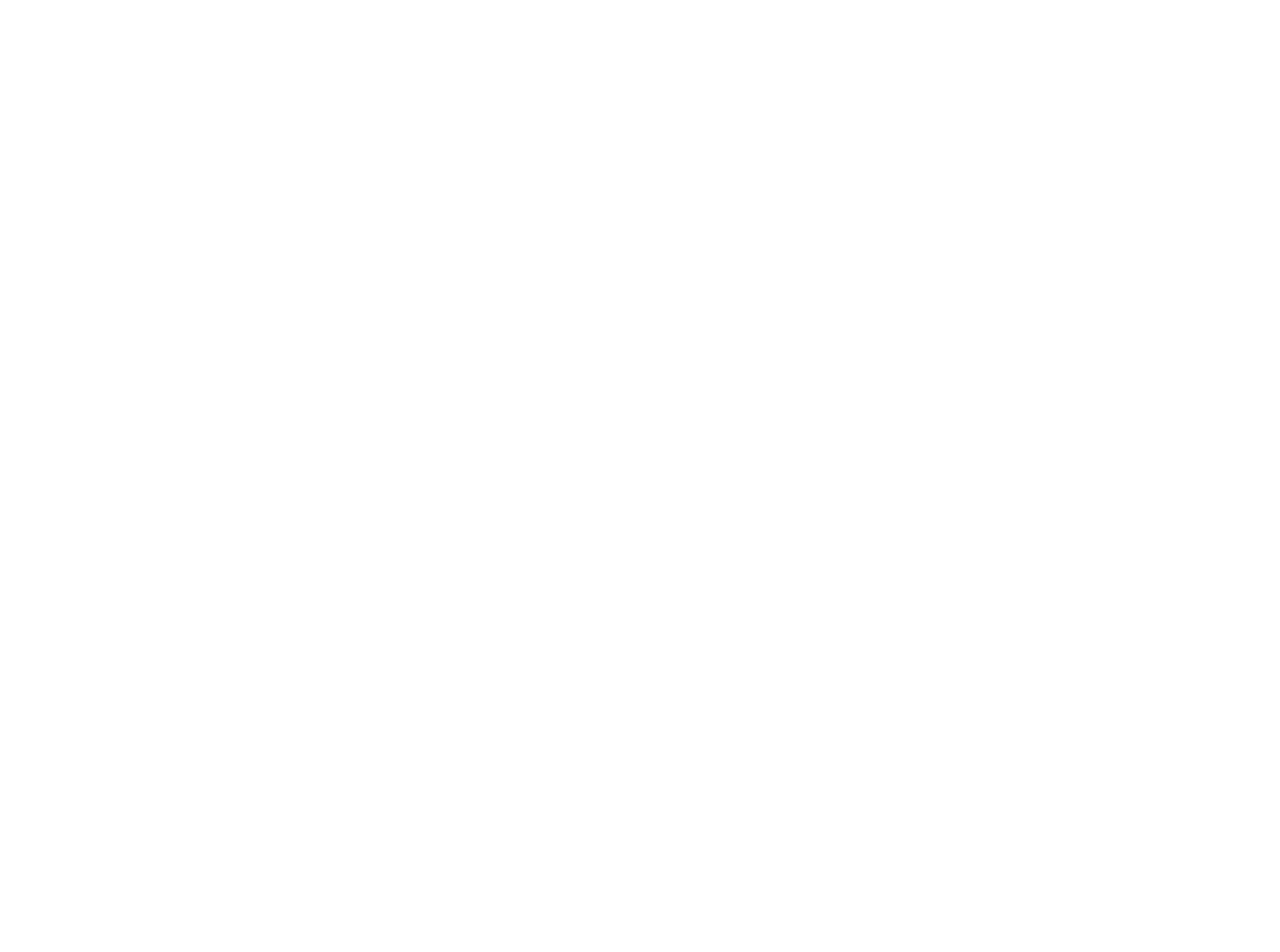
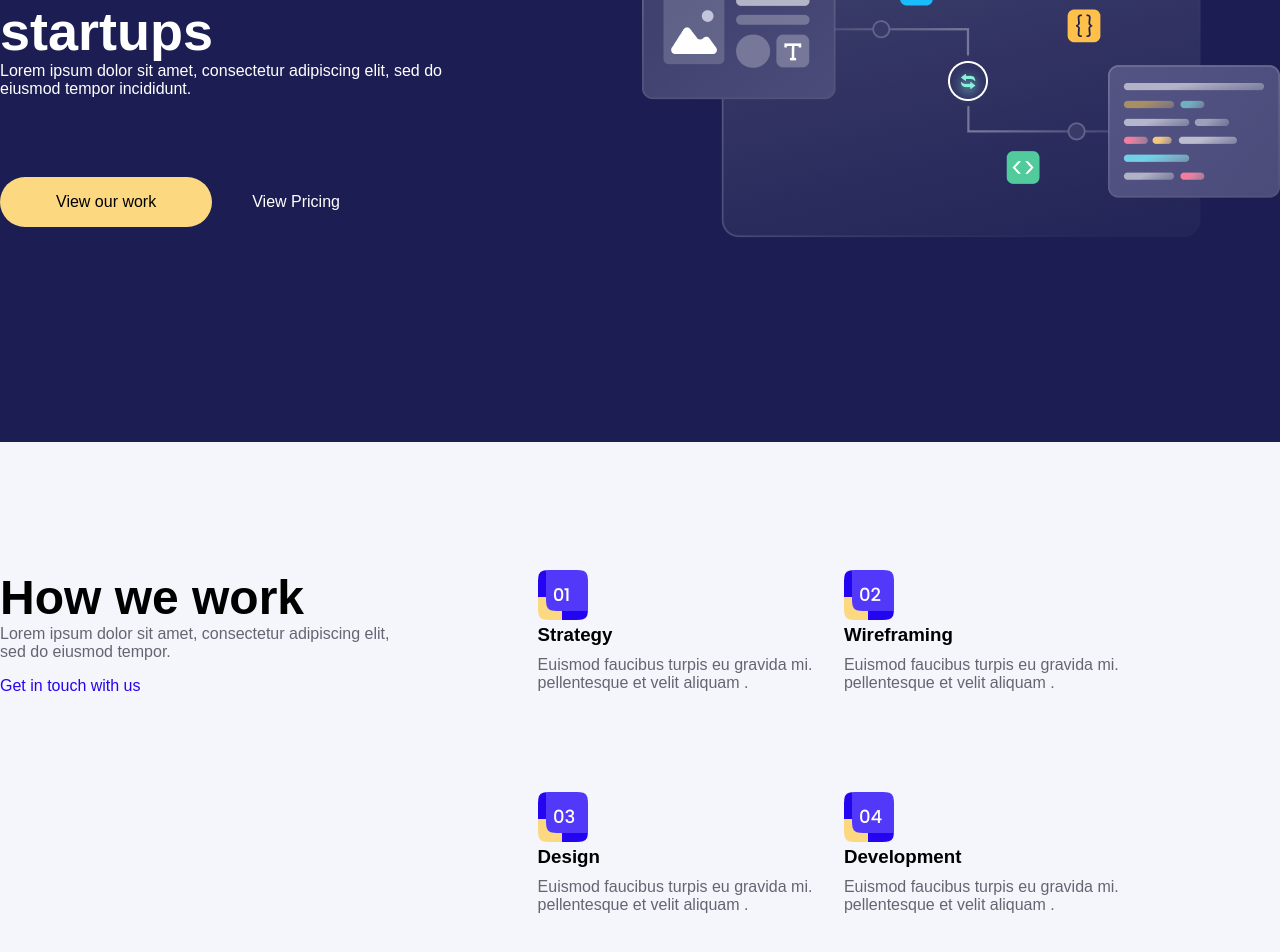
Before and after one commit to hasib9-99/finsweet_react, a React (Create React App) app: page / in a window 1280 px wide. Shown: the part 324-1276 px from the top of the page. Before the commit the page ends 800 px from the top, so only its background shows below. Built offline with nearby package versions, Linux system fonts and the light colour scheme.

Commit message:
banner and work part

```diff
--- a/src/App.js
+++ b/src/App.js
@@ -1,10 +1,14 @@
 import './App.css';
 import Navbar from './componats/navbar/Navbar.js';
+import Banner from './componats/banner/Banner.js';
+import Work from './componats/work/Work.js';
 
 function App() {
   return (
     <>
     <Navbar/>
+    <Banner/>
+    <Work/>
     </>
   );
 }
--- /dev/null
+++ b/src/componats/banner/Banner.js
@@ -0,0 +1,28 @@
+import React from 'react'
+import './banner.css'
+function Banner() {
+  return (
+    <section className="banner">
+        <div className="container banner_main">
+            <div className="banner_texr">
+                <h2>Building stellar</h2>
+                <h2>websites for early</h2>
+                <h2>startups</h2>
+                <p>Lorem ipsum dolor sit amet, consectetur adipiscing elit, sed do</p>
+                <p>eiusmod tempor incididunt.</p>
+                <div className="banner_btn">
+                    <ul>
+                        <li><a className="btn" href="#">View our work</a></li>
+                        <li><a href="#">View Pricing <i className="fa-solid fa-arrow-right"></i></a></li>
+                    </ul>
+                </div>
+            </div>
+            <div className="banner_img">
+                <img src="images/bennar.png" alt="bannar"/>
+            </div>
+        </div>
+    </section>
+  )
+}
+
+export default Banner
--- /dev/null
+++ b/src/componats/banner/banner.css
@@ -0,0 +1,33 @@
+.banner{
+    background-color: #1C1E53;
+    padding: 200px 0;
+}
+.banner_main{
+    display: flex;
+    justify-content: space-between;
+    padding: 218 160 128 160;
+}
+.banner_texr{
+    width: 582px;
+    color: white;
+}
+.banner_texr h2{
+    font-size: 54px;
+    font-weight: 600;
+}
+
+.banner_btn ul {
+    margin-top: 79px;
+    display: flex;
+    align-items: center;
+}
+.banner_btn ul li a{
+    color: white;
+}
+.banner_btn ul li .btn{
+    padding: 16px 56px;
+    color: black;
+    margin-right: 40px;
+    background-color: #FCD980;
+    border-radius: 41px;
+}
--- a/src/componats/navbar/Navbar.js
+++ b/src/componats/navbar/Navbar.js
@@ -3,12 +3,12 @@
 function Navbar() {
   return (
     <nav>
-    <div class="container">
-        <div class="main">
-            <div class="logo">
+    <div className="container">
+        <div className="main">
+            <div className="logo">
                 <a href="#"><img src="images/logo.png" alt="logo"/></a>
             </div>
-            <div class="menu">
+            <div className="menu">
                 <ul>
                     <li><a href="index.html">Home</a></li>
                     <li><a href="about_us.html">About us</a></li>
@@ -16,7 +16,7 @@
                     <li><a href="pricing.html">Pricing</a></li>
                     <li><a href="#">FAQ</a></li>
                     <li><a href="blog.html">Blog</a></li>
-                    <li><a class="btn" href="contact.html">Contact us</a></li>
+                    <li><a className="btn" href="contact.html">Contact us</a></li>
                 </ul>
             </div>
         </div>
--- /dev/null
+++ b/src/componats/work/Work.js
@@ -0,0 +1,42 @@
+import React from 'react'
+import './work.css'
+
+const Work = () => {
+  return (
+    <section className="work">
+        <div className="container">
+            <div className="work_main">
+                <div className="work_left">
+                    <h2>How we work</h2>
+                    <p>Lorem ipsum dolor sit amet, consectetur adipiscing elit, sed do eiusmod tempor.</p>
+                    <a href="#">Get in touch with us <i className="fa-solid fa-arrow-right"></i></a>
+                </div>
+                <div className="work_right">
+                    <div className="grid_item">
+                        <img src="images/card_icon/card1.png" alt="pointer1"/>
+                        <h3>Strategy</h3>
+                        <p>Euismod faucibus turpis eu gravida mi. pellentesque et velit aliquam .</p>
+                    </div>
+                    <div className="grid_item">
+                        <img src="images/card_icon/card2.png" alt="pointer1"/>
+                        <h3>Wireframing</h3>
+                        <p>Euismod faucibus turpis eu gravida mi. pellentesque et velit aliquam .</p>
+                    </div>
+                    <div className="grid_item">
+                        <img src="images/card_icon/card3.png" alt="pointer1"/>
+                        <h3>Design</h3>
+                        <p>Euismod faucibus turpis eu gravida mi. pellentesque et velit aliquam .</p>
+                    </div>
+                    <div className="grid_item">
+                        <img src="images/card_icon/card4.png" alt="pointer1"/>
+                        <h3>Development</h3>
+                        <p>Euismod faucibus turpis eu gravida mi. pellentesque et velit aliquam .</p>
+                    </div>
+                </div>
+            </div>
+        </div>
+    </section>
+  )
+}
+
+export default Work
--- /dev/null
+++ b/src/componats/work/work.css
@@ -0,0 +1,36 @@
+.work{
+    background-color: #F4F6FC;
+}
+.work_main{
+    display: flex;
+    height: 660px;
+}
+.work_left{
+    width: 40%;
+    margin-top: 128px;
+}
+.work_left a{
+    color: #2405F2;
+}
+.work_left h2{
+    font-weight: 600;
+    font-size: 48px;
+}
+.work_left p{
+    padding-bottom: 16px;
+    color: #282938 ;
+    opacity: 0.7;
+}
+.work_right{
+    width: 60%;
+    display: grid;
+    column-gap: 25px;
+    row-gap: 39px;
+    grid-template-columns: auto auto;
+    padding: 128px;
+}
+.grid_item p{
+    padding: 10px 0;
+    color: #282938;
+    opacity: 0.7;
+}
```
